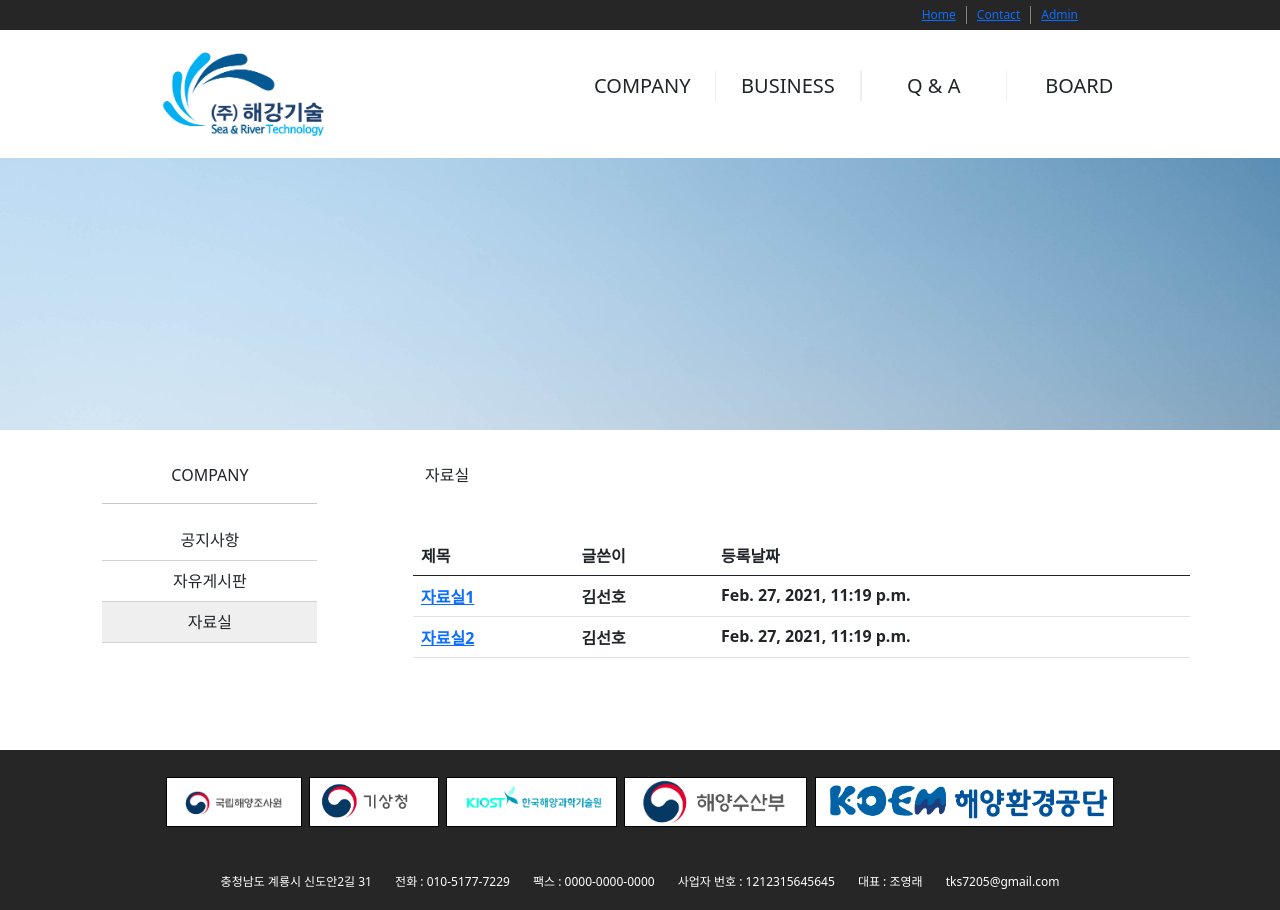
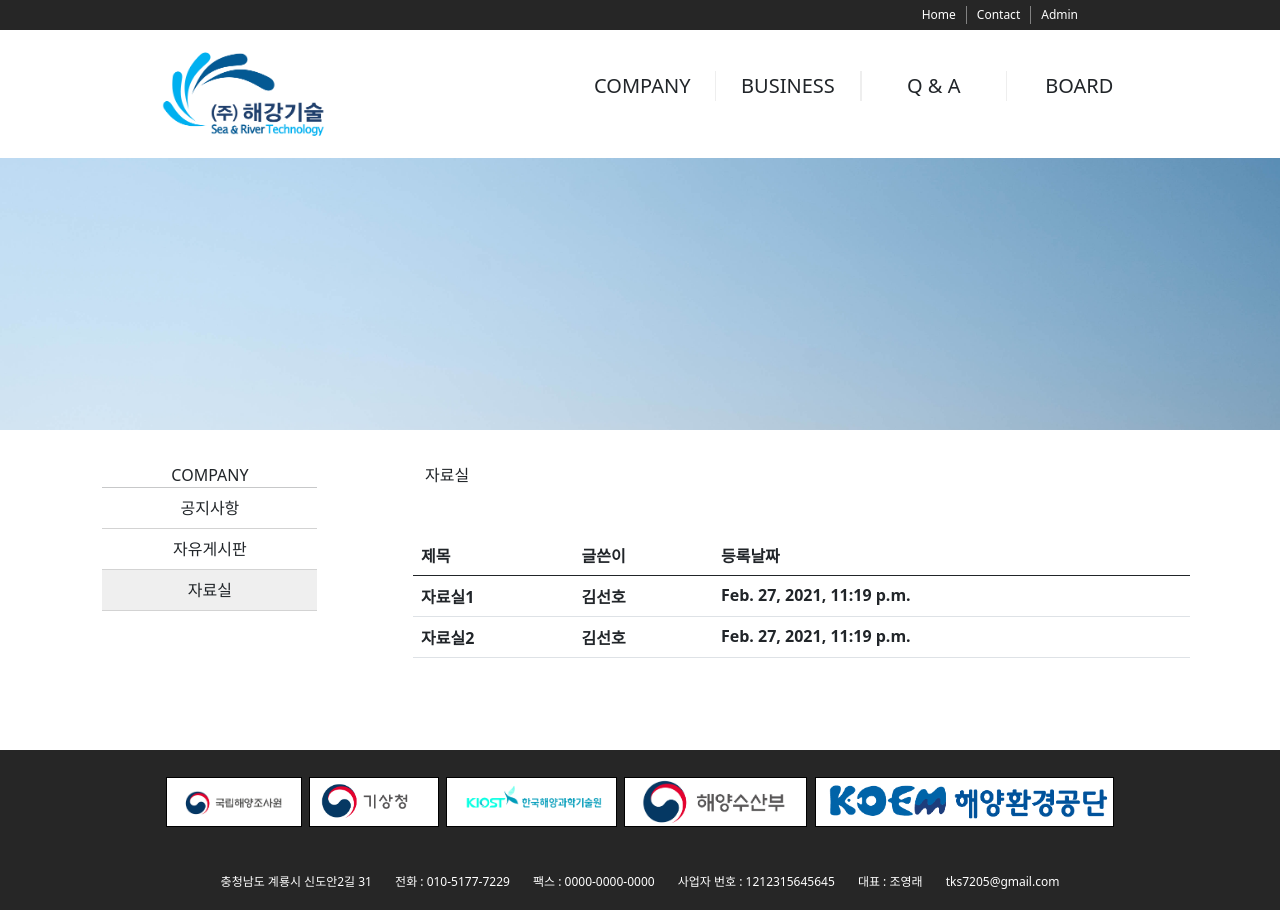
Before and after one commit to younglaecho/business_company_homepage, a Django app: page /board/reference/ in a window 1280 px wide. Run offline with Django 3.2, Linux system fonts and the light colour scheme; data comes from the database, SQL or seed files in the repository; lists and menus that the app fills with data are empty; some libraries are stand-ins or nearby versions.

Commit message:
make boardlist

```diff
--- a/board/templates/reference.html
+++ b/board/templates/reference.html
@@ -6,6 +6,17 @@
 <script src="https://cdn.jsdelivr.net/npm/@popperjs/core@2.6.0/dist/umd/popper.min.js" integrity="sha384-KsvD1yqQ1/1+IA7gi3P0tyJcT3vR+NdBTt13hSJ2lnve8agRGXTTyNaBYmCR/Nwi" crossorigin="anonymous"></script>
 <script src="https://cdn.jsdelivr.net/npm/bootstrap@5.0.0-beta2/dist/js/bootstrap.min.js" integrity="sha384-nsg8ua9HAw1y0W1btsyWgBklPnCUAFLuTMS2G72MMONqmOymq585AcH49TLBQObG" crossorigin="anonymous"></script>
 <script src="https://code.jquery.com/jquery-3.5.1.min.js"></script>
+<style>
+a {
+    color: inherit;
+    text-decoration: none;
+}
+
+hr {
+    margin: 0%;
+    padding: 0;
+}
+</style>
 {% endblock %}
 {% block contents %}
 <section class="template_section">
```
